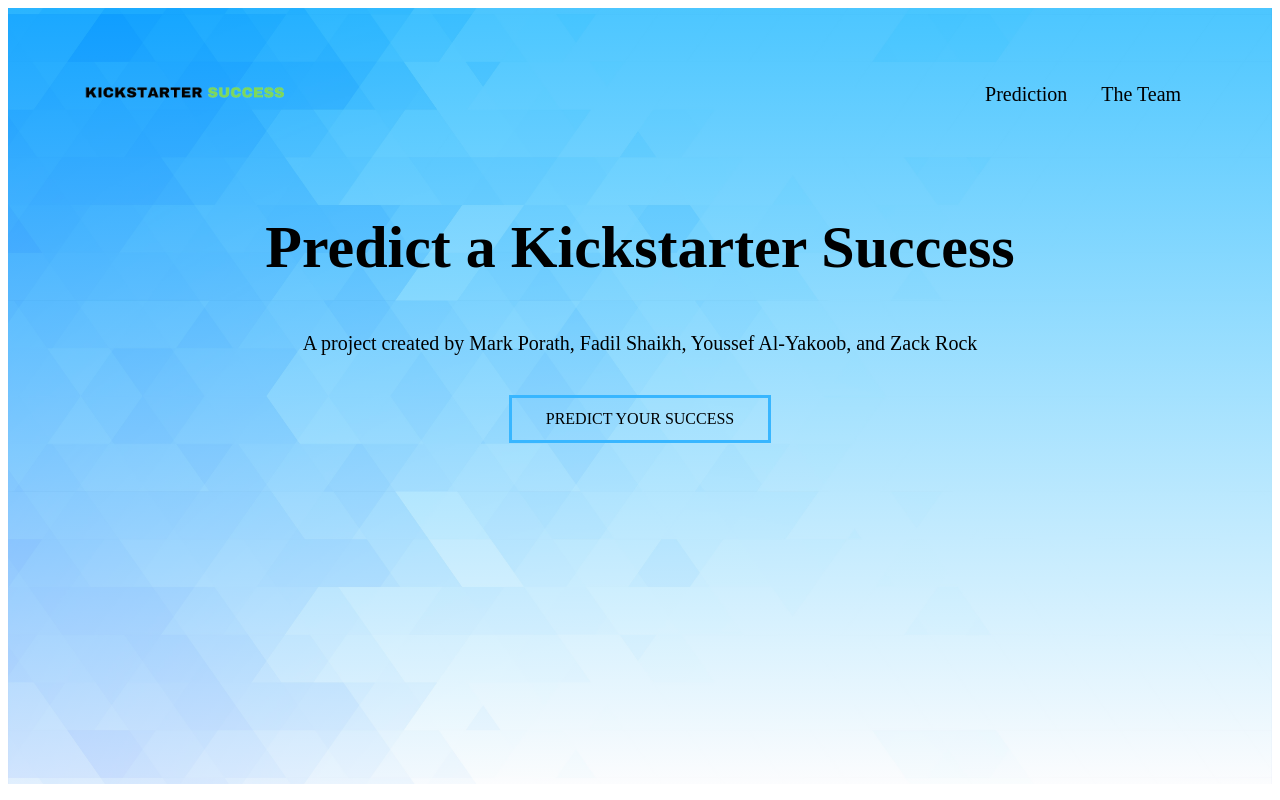
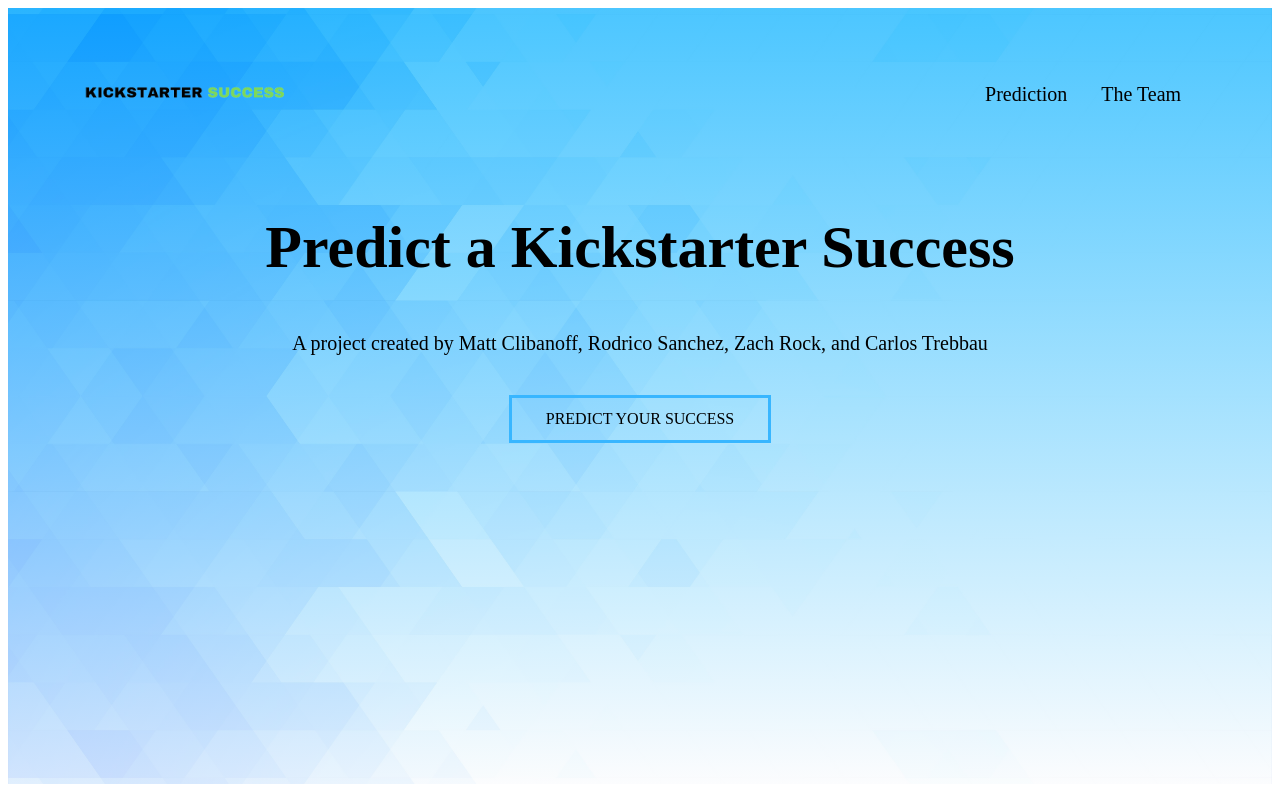
Before and after one commit to rodricobsanchez/Predict_Kickstarter_Success, a Flask app: page / in a window 1280 px wide. Run offline with Flask 2, Linux system fonts and the light colour scheme.

Commit message:
Change names of project authors

```diff
--- a/src/templates/main.html
+++ b/src/templates/main.html
@@ -24,7 +24,7 @@
         </nav>
         <div class="text-box">
             <h1>Predict a Kickstarter Success</h1>
-            <p>A project created by Mark Porath, Fadil Shaikh, Youssef Al-Yakoob, and Zack Rock<br></p>
+            <p>A project created by Matt Clibanoff, Rodrico Sanchez, Zach Rock, and Carlos Trebbau<br></p>
             <a href="{{ url_for('static', filename='pages/predict.html') }}" class="hero-btn">PREDICT YOUR SUCCESS</a>
 
         </div>
```
